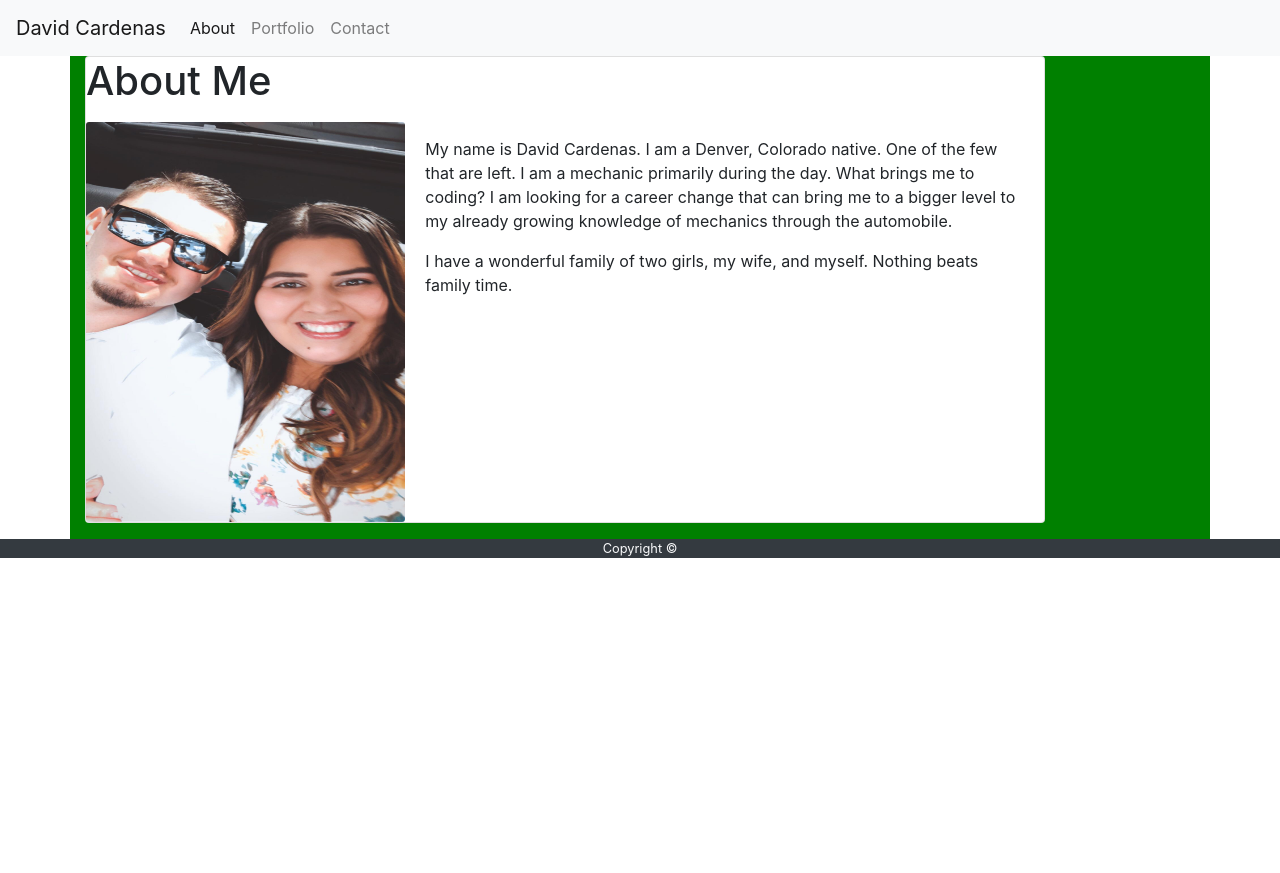
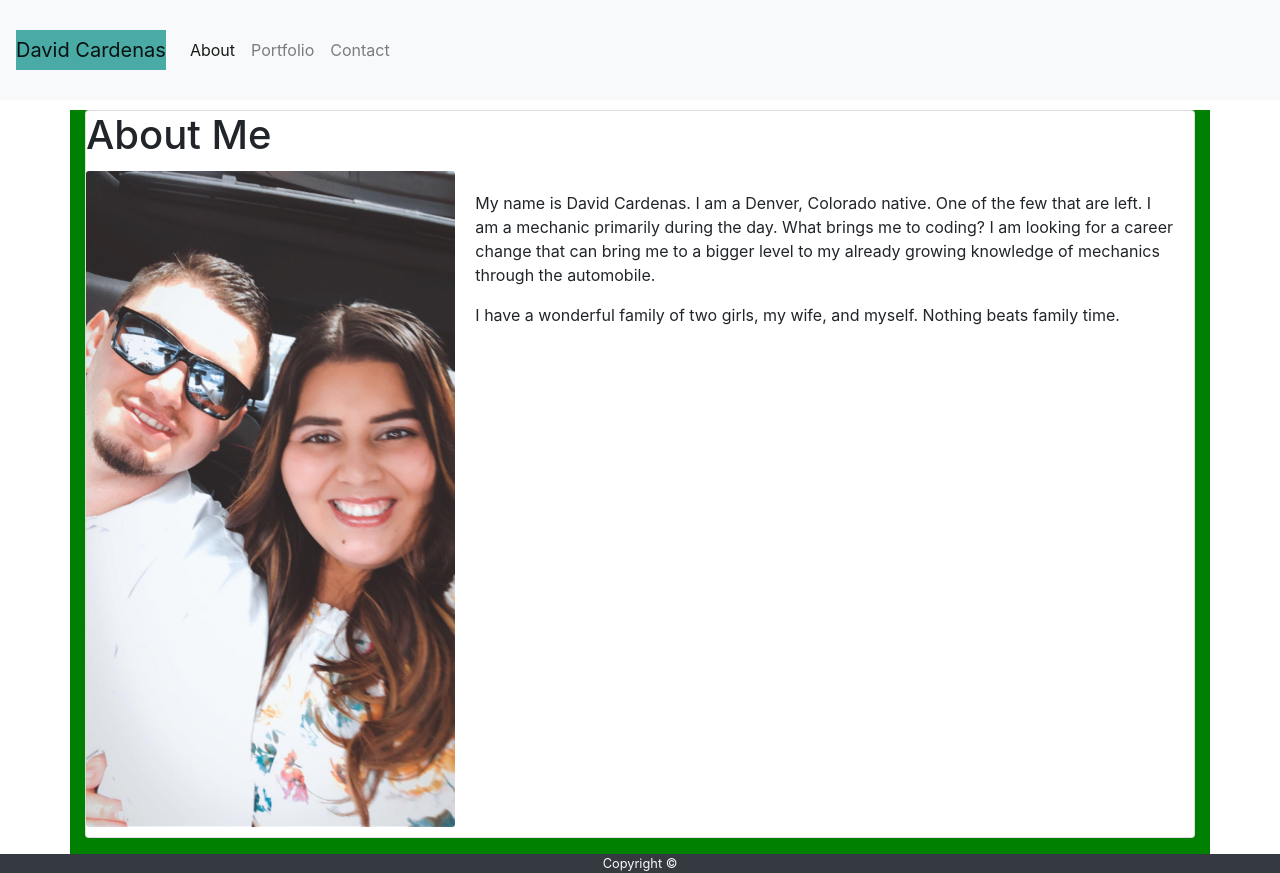
Before and after one commit to dcarde24/Bootstrap-Portfolio, a plain HTML site: page index.html in a window 1280 px wide. Before the commit the page ends 800 px from the top, so only its background shows below. Drawn offline with nearby package versions, Linux system fonts and the light colour scheme.

Commit message:
added a little more css to distinguish webpage

```diff
--- a/assets/css/style.css
+++ b/assets/css/style.css
@@ -1,13 +1,23 @@
 .container {
     background: green;
+    margin-top: 10px;
 }
 
 .card-img {
-    margin-top: 5px;
+    float: left;
     width: 200px;
-    height: 400px;
+    margin: 0 20px 10px 0;
 }
 
 .footer {
     width: auto;
 }
+
+.navbar {
+    height: 100px;
+}
+
+.navbar-brand {
+    background: #4aaaa5;
+
+}
--- a/index.html
+++ b/index.html
@@ -40,7 +40,7 @@
             <!-- These are the rows -->
             <div class="row rowNumberOne">
                 <div class="col-lg-12">
-                        <div class="card mb-3" style="max-width: 960px;">
+                        <div class="card mb-3">
                             <h1 class="card-title">About Me</h1>
                                 <div class="row no-gutters">
                                   <div class="col-md-4">
@@ -48,8 +48,8 @@
                                   </div>
                                   <div class="col-md-8">
                                     <div class="card-body">
-                                      <p class="card-text">My name is David Cardenas. I am a Denver, Colorado native. One of the few that are left. I am a mechanic primarily during the day. What brings me to coding? I am looking for a career change that can bring me to a bigger level to my already growing knowledge of mechanics through the automobile.</p>
-                                      <p class="card-text">I have a wonderful family of two girls, my wife, and myself. Nothing beats family time.</p>
+                                      <p class="card1">My name is David Cardenas. I am a Denver, Colorado native. One of the few that are left. I am a mechanic primarily during the day. What brings me to coding? I am looking for a career change that can bring me to a bigger level to my already growing knowledge of mechanics through the automobile.</p>
+                                      <p class="card2">I have a wonderful family of two girls, my wife, and myself. Nothing beats family time.</p>
                                     </div>
                                   </div>
                                 </div>
```
